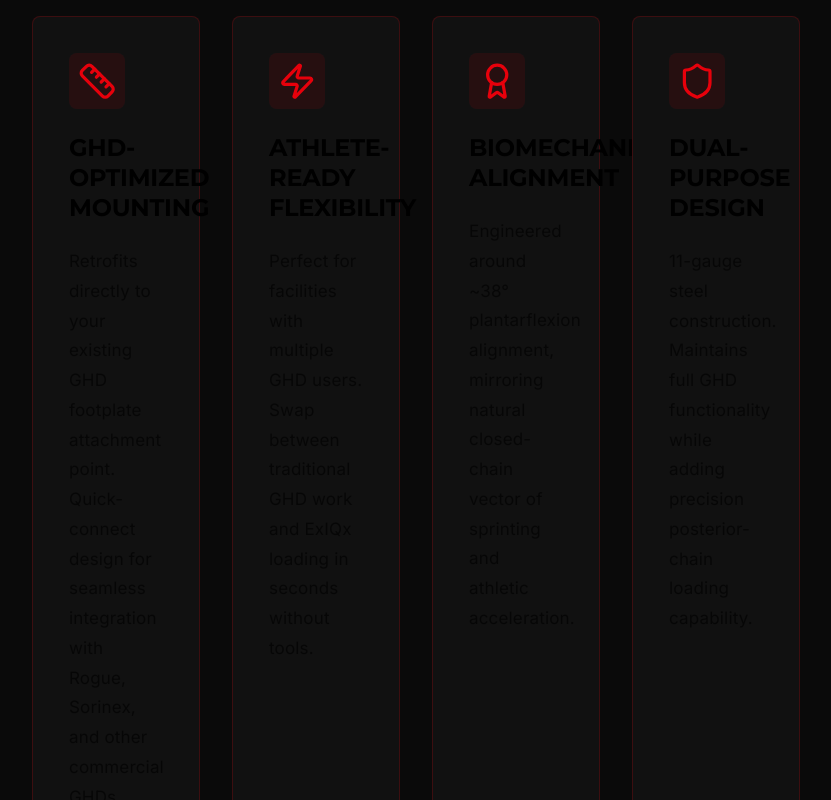
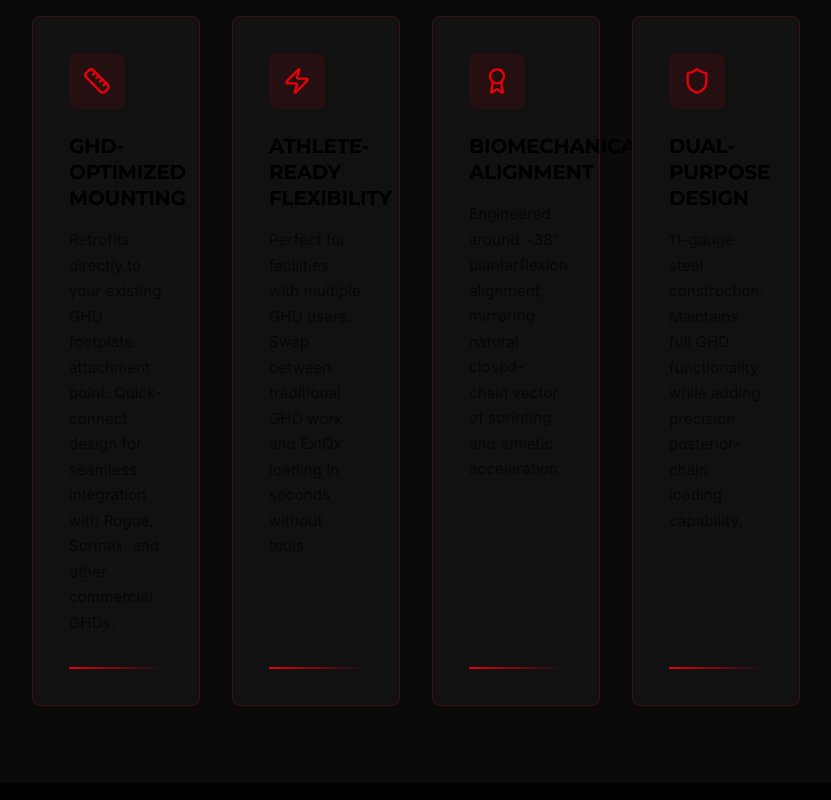
Before and after one commit to infinityspine/exiqx-website, a Next.js app: page /ghd-retrofit in a window 1280 px wide. Shown: the part 1340-2140 px from the top of the page, without its empty margins (224-1055 px from the left). Built offline with nearby package versions, Linux system fonts and the light colour scheme.

Commit message:
🕒 Auto-commit: 2025-11-10 21:05:08

```diff
--- a/components/sections/FreestandingKeyPoints.tsx
+++ b/components/sections/FreestandingKeyPoints.tsx
@@ -119,8 +119,8 @@ const FreestandingKeyPoints = memo<Partial<FreestandingKeyPointsProps>>((props)
     <section
       className={`bg-[#0A0A0A] border-t border-red-600/20 ${className}`}
       style={{
-        paddingTop: 'clamp(5rem, 10vw, 10rem)',
-        paddingBottom: 'clamp(5rem, 10vw, 10rem)',
+        paddingTop: 'clamp(3rem, 6vw, 6rem)',
+        paddingBottom: 'clamp(3rem, 6vw, 6rem)',
       }}
       aria-labelledby={sectionTitle ? 'keypoints-title' : undefined}
     >
--- a/components/sections/GHDKeyPoints.tsx
+++ b/components/sections/GHDKeyPoints.tsx
@@ -217,8 +217,8 @@ const GHDKeyPoints = memo<Partial<GHDKeyPointsProps>>((props) => {
                       <IconComponent
                         className="text-red-600"
                         style={{
-                          width: 'clamp(1.75rem, 3vw, 2.5rem)',
-                          height: 'clamp(1.75rem, 3vw, 2.5rem)',
+                          width: 'clamp(1.5rem, 2.5vw, 1.75rem)',
+                          height: 'clamp(1.5rem, 2.5vw, 1.75rem)',
                         }}
                       />
                     </motion.div>
@@ -227,10 +227,10 @@ const GHDKeyPoints = memo<Partial<GHDKeyPointsProps>>((props) => {
                     <h3
                       className="font-bold text-white font-montserrat"
                       style={{
-                        fontSize: 'clamp(1.25rem, 2.5vw, 1.5rem)',
-                        lineHeight: '1.25',
+                        fontSize: 'clamp(1.125rem, 2vw, 1.25rem)',
+                        lineHeight: '1.3',
                         letterSpacing: '-0.01em',
-                        marginBottom: 'clamp(1rem, 2vw, 1.5rem)',
+                        marginBottom: 'clamp(0.75rem, 1.5vw, 1rem)',
                       }}
                     >
                       {point.headline}
@@ -240,8 +240,8 @@ const GHDKeyPoints = memo<Partial<GHDKeyPointsProps>>((props) => {
                     <p
                       className="text-gray-400 font-inter flex-1"
                       style={{
-                        fontSize: 'clamp(0.9375rem, 1.75vw, 1.0625rem)',
-                        lineHeight: '1.75',
+                        fontSize: 'clamp(0.875rem, 1.5vw, 0.9375rem)',
+                        lineHeight: '1.7',
                         letterSpacing: '0.01em',
                       }}
                     >
@@ -258,7 +258,7 @@ const GHDKeyPoints = memo<Partial<GHDKeyPointsProps>>((props) => {
                       transition={{ delay: index * 0.1 + 0.3, duration: 0.6 }}
                       className="bg-gradient-to-r from-red-600 to-transparent origin-left"
                       style={{
-                        marginTop: 'clamp(2rem, 4vw, 3rem)',
+                        marginTop: 'clamp(1.5rem, 3vw, 2rem)',
                         height: '2px',
                       }}
                     />
```
